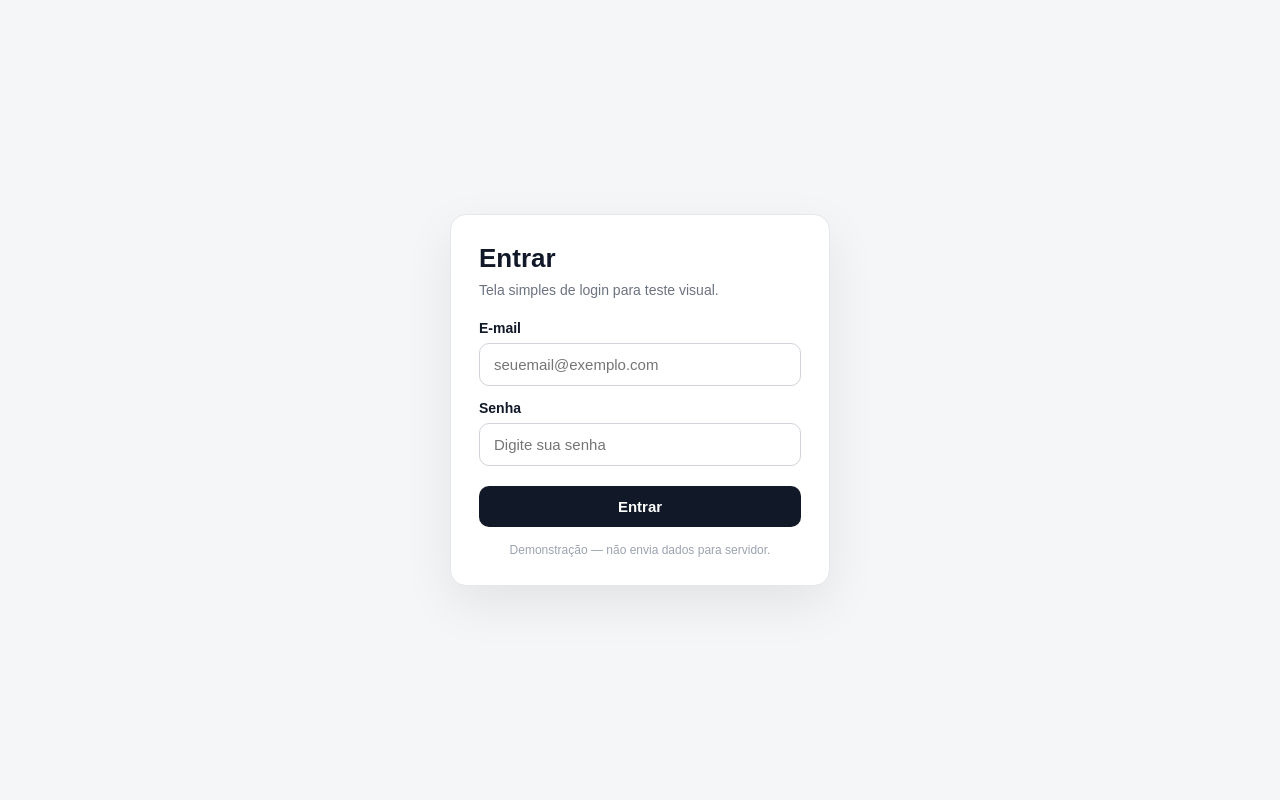
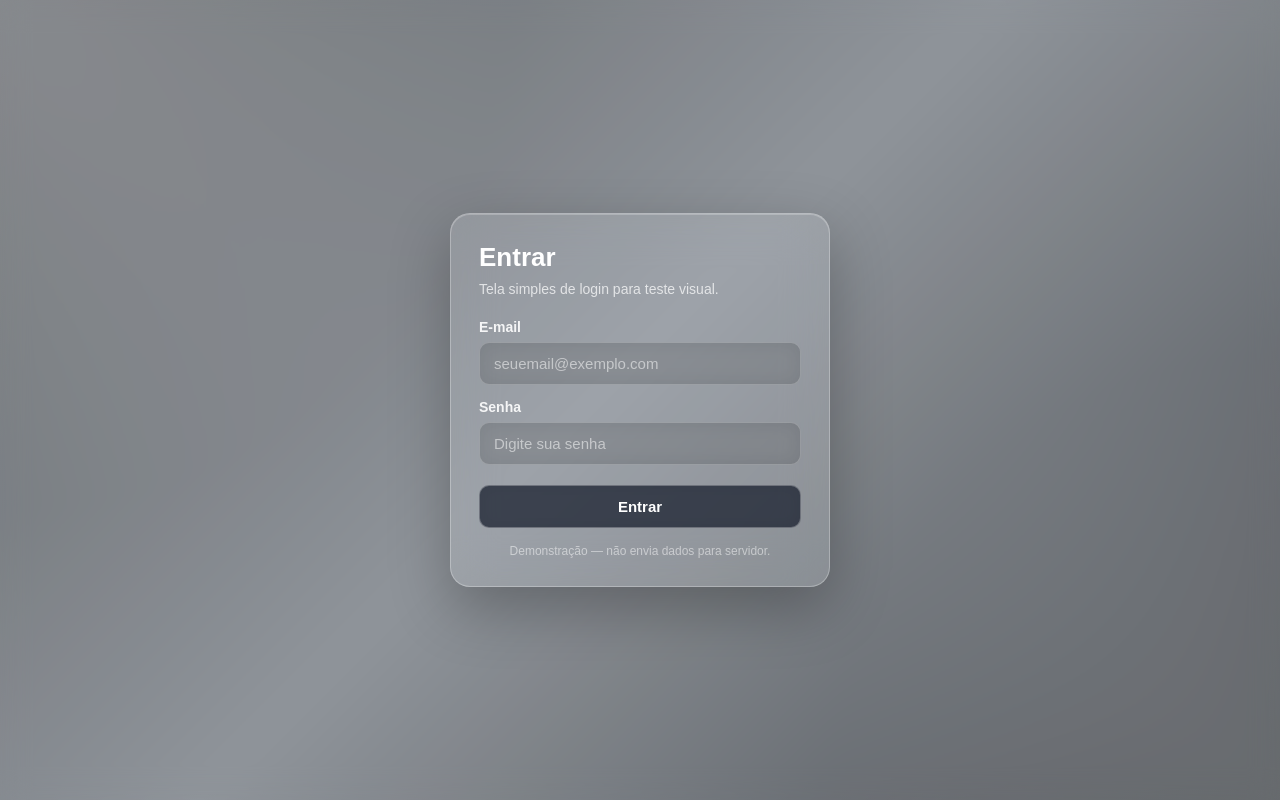
Before and after one commit to brunoatson1/brunoatson1, a plain HTML site: page login-demo/index.html in a window 1280 px wide. Drawn offline with Linux system fonts and the light colour scheme.

Commit message:
Aplica fundo cinza com efeito vidro na tela de login

```diff
--- a/login-demo/index.html
+++ b/login-demo/index.html
@@ -12,55 +12,108 @@
       display: grid;
       place-items: center;
       font-family: Arial, Helvetica, sans-serif;
-      background: #f4f6f8;
-      color: #111827;
+      background:
+        radial-gradient(circle at top left, rgba(255,255,255,0.22), transparent 34%),
+        radial-gradient(circle at bottom right, rgba(255,255,255,0.12), transparent 30%),
+        linear-gradient(135deg, #5f6368 0%, #8b9096 48%, #4b4f54 100%);
+      color: #f8fafc;
     }
+
+    body::before {
+      content: "";
+      position: fixed;
+      inset: 0;
+      background: rgba(255,255,255,0.04);
+      backdrop-filter: blur(14px);
+      -webkit-backdrop-filter: blur(14px);
+      pointer-events: none;
+    }
+
     .login-card {
+      position: relative;
       width: min(92vw, 380px);
-      background: #ffffff;
-      border: 1px solid #e5e7eb;
-      border-radius: 16px;
+      background: rgba(255, 255, 255, 0.14);
+      border: 1px solid rgba(255, 255, 255, 0.28);
+      border-radius: 20px;
       padding: 28px;
-      box-shadow: 0 18px 50px rgba(0, 0, 0, 0.08);
+      box-shadow:
+        0 20px 60px rgba(0, 0, 0, 0.28),
+        inset 0 1px 0 rgba(255, 255, 255, 0.22);
+      backdrop-filter: blur(22px) saturate(130%);
+      -webkit-backdrop-filter: blur(22px) saturate(130%);
     }
-    h1 { margin: 0 0 8px; font-size: 26px; }
-    p { margin: 0 0 22px; color: #6b7280; font-size: 14px; }
-    label { display: block; margin: 14px 0 7px; font-weight: 600; font-size: 14px; }
+
+    h1 {
+      margin: 0 0 8px;
+      font-size: 26px;
+      color: #ffffff;
+    }
+
+    p {
+      margin: 0 0 22px;
+      color: rgba(255,255,255,0.72);
+      font-size: 14px;
+    }
+
+    label {
+      display: block;
+      margin: 14px 0 7px;
+      font-weight: 600;
+      font-size: 14px;
+      color: rgba(255,255,255,0.9);
+    }
+
     input {
       width: 100%;
       padding: 12px 14px;
-      border: 1px solid #d1d5db;
+      border: 1px solid rgba(255,255,255,0.22);
       border-radius: 10px;
       font-size: 15px;
       outline: none;
+      color: #ffffff;
+      background: rgba(20, 24, 28, 0.22);
+      backdrop-filter: blur(10px);
+      -webkit-backdrop-filter: blur(10px);
     }
-    input:focus { border-color: #111827; }
+
+    input::placeholder { color: rgba(255,255,255,0.52); }
+    input:focus {
+      border-color: rgba(255,255,255,0.65);
+      background: rgba(20,24,28,0.3);
+    }
+
     button {
       width: 100%;
       margin-top: 20px;
       padding: 12px 14px;
-      border: 0;
+      border: 1px solid rgba(255,255,255,0.28);
       border-radius: 10px;
-      background: #111827;
+      background: rgba(17,24,39,0.72);
       color: white;
       font-size: 15px;
       font-weight: 700;
       cursor: pointer;
+      backdrop-filter: blur(8px);
+      -webkit-backdrop-filter: blur(8px);
     }
-    button:hover { opacity: 0.92; }
+
+    button:hover { background: rgba(17,24,39,0.88); }
+
     .message {
       display: none;
       margin-top: 16px;
       padding: 10px 12px;
       border-radius: 10px;
-      background: #ecfdf5;
-      color: #065f46;
+      background: rgba(209,250,229,0.16);
+      border: 1px solid rgba(209,250,229,0.24);
+      color: #ecfdf5;
       font-size: 14px;
     }
+
     .hint {
       margin-top: 16px;
       text-align: center;
-      color: #9ca3af;
+      color: rgba(255,255,255,0.5);
       font-size: 12px;
     }
   </style>
```
